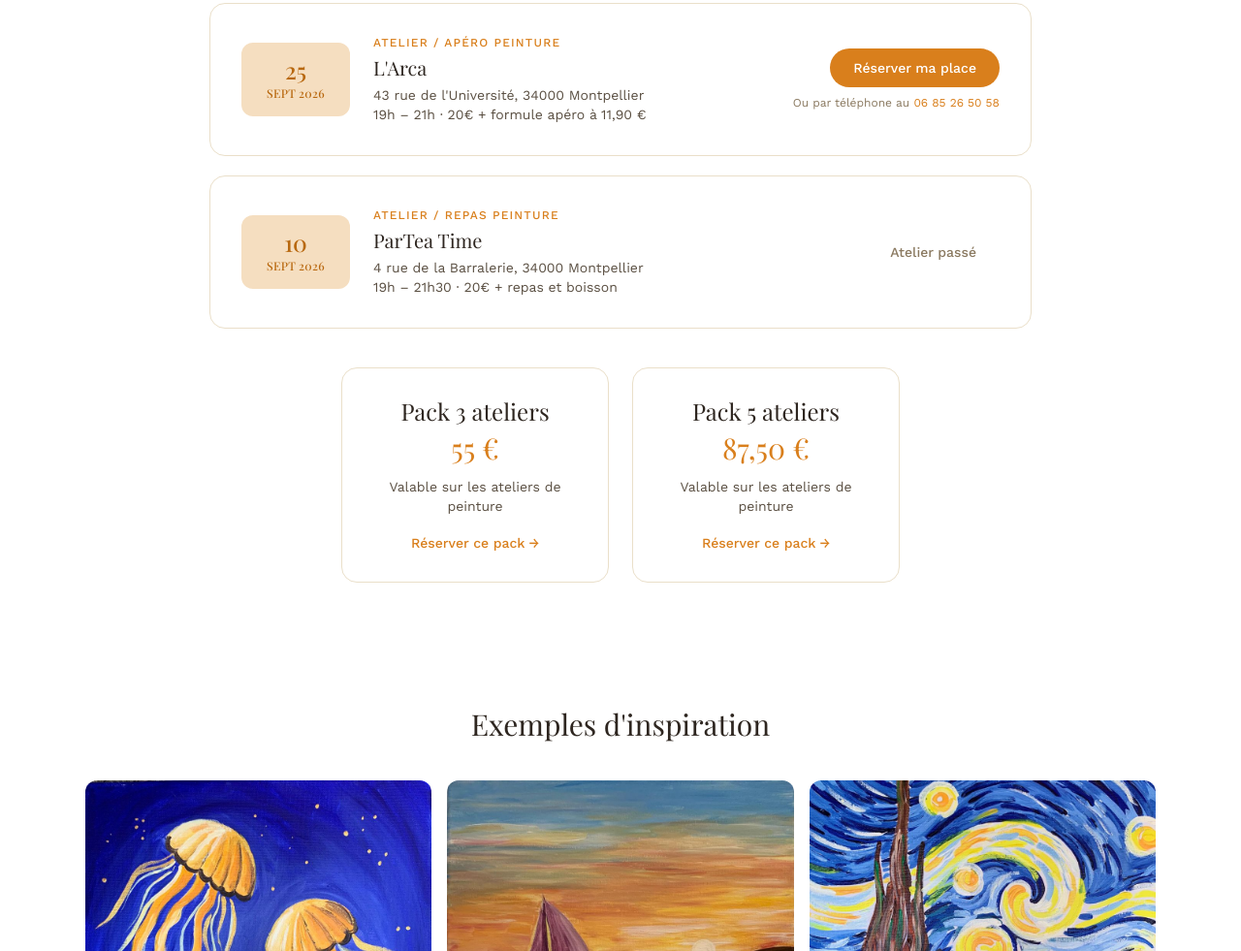
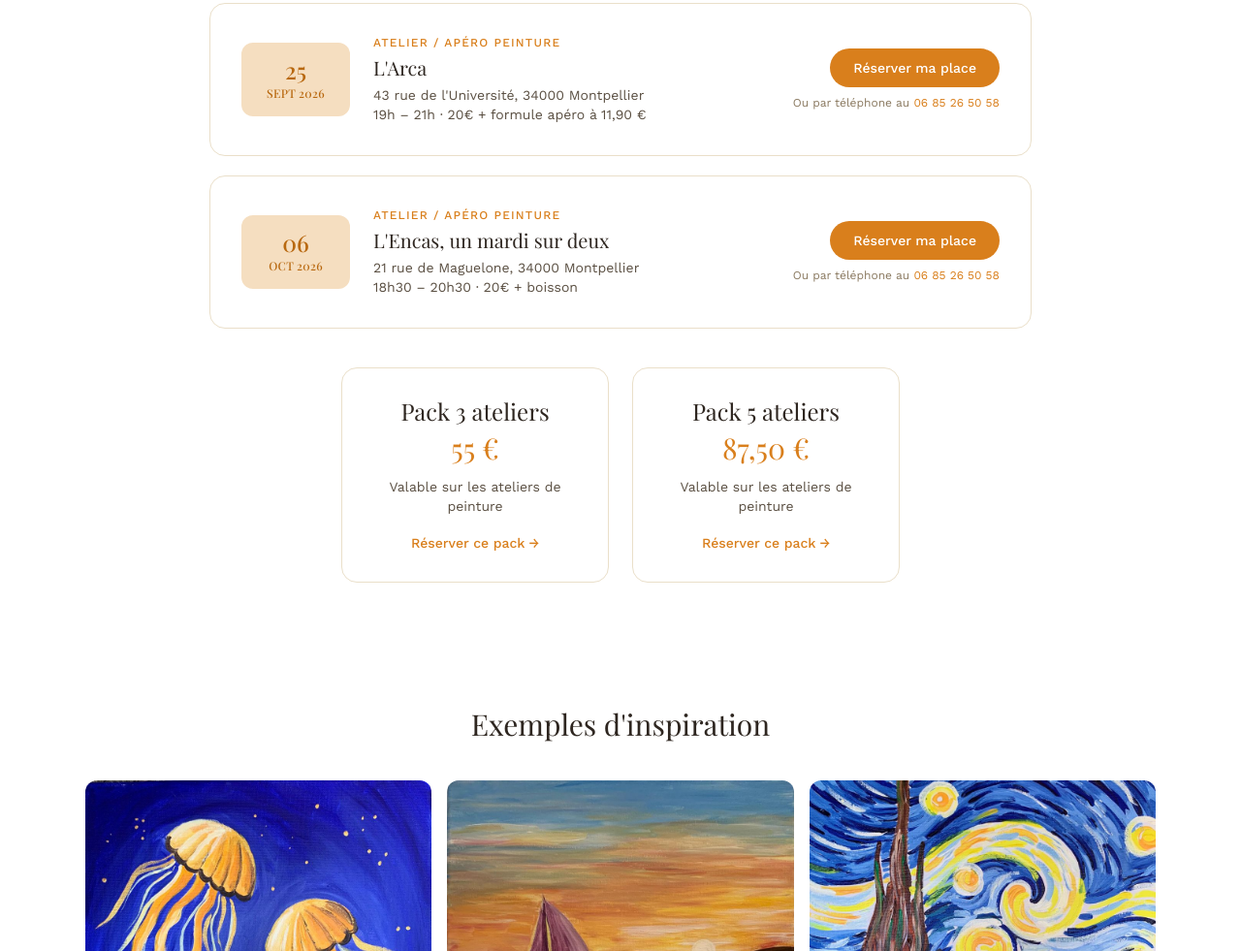
Before and after one commit to hernandcb/site-josephine, a website: page ateliers-peinture.html in a window 1280 px wide. Shown: the part 2014-2995 px from the top of the page at 97% size. Drawn offline with nearby package versions, Linux system fonts and the light colour scheme; a web font is replaced by a local one.

Commit message:
Added new date for the painting workshops

```diff
--- a/ateliers-peinture.html
+++ b/ateliers-peinture.html
@@ -243,9 +243,30 @@
       </div>
     </div>
 
+
+    <div class="bg-white border border-[#EADFC9] rounded-2xl p-6 md:p-8 flex flex-col md:flex-row gap-6 md:items-center">
+      <div class="date-badge rounded-xl px-5 py-4 text-center shrink-0 md:w-28">
+        <p class="text-2xl leading-none">06</p>
+        <p class="text-xs uppercase tracking-wide mt-1">Oct 2026</p>
+      </div>
+      <div class="flex-1">
+        <p class="text-xs uppercase tracking-widest text-terracotta font-medium mb-1">Atelier / apéro peinture</p>
+        <h3 class="font-display text-xl mb-1">L'Encas, un mardi sur deux</h3>
+        <p class="text-sm text-[#5A4F42]">21 rue de Maguelone, 34000 Montpellier</p>
+        <p class="text-sm text-[#5A4F42]">18h30 – 20h30 · 20€ + boisson</p>
+      </div>
+      <div class="flex flex-col gap-2 md:items-end">
+        <a href="https://buy.stripe.com/dRm6oI4Wz7scbX4aR90kE08" data-umami-event="reserva-lencas-06oct" data-umami-event-ubicacion="atelier-peinture" class="btn-primary px-6 py-2.5 rounded-full text-sm font-medium text-center">Réserver ma place</a>
+        <p class="text-xs text-[#8A7960] text-center md:text-right">
+          Ou par téléphone au
+          <a href="tel:0685265058" alt="Appel au 0685265058" class="text-terracotta hover:underline">06 85 26 50 58</a>
+        </p>
+      </div>
+    </div>
+
     <!-- Ateliers passées -->
 
-    <div class="session-card bg-white border border-[#EADFC9] rounded-2xl p-6 md:p-8 flex flex-col md:flex-row gap-6 md:items-center" data-atelier="peinture">
+    <!-- <div class="session-card bg-white border border-[#EADFC9] rounded-2xl p-6 md:p-8 flex flex-col md:flex-row gap-6 md:items-center" data-atelier="peinture">
       <div class="date-badge rounded-xl px-5 py-4 text-center shrink-0 md:w-28">
         <p class="text-2xl leading-none">10</p>
         <p class="text-xs uppercase tracking-wide mt-1">Sept 2026</p>
@@ -259,7 +280,7 @@
       <div class="flex flex-col gap-2 md:items-end">
         <span class="inline-block px-6 py-2.5 rounded-full text-sm font-medium text-center bg-[#EADFC9] text-[#8A7960]">Atelier passé</span>
       </div>
-    </div>
+    </div> -->
 
   </div>
   <div class="grid sm:grid-cols-2 gap-6 max-w-xl mx-auto mt-10">
```
Also changed, not shown: agenda.html (+12 -8 lines).
